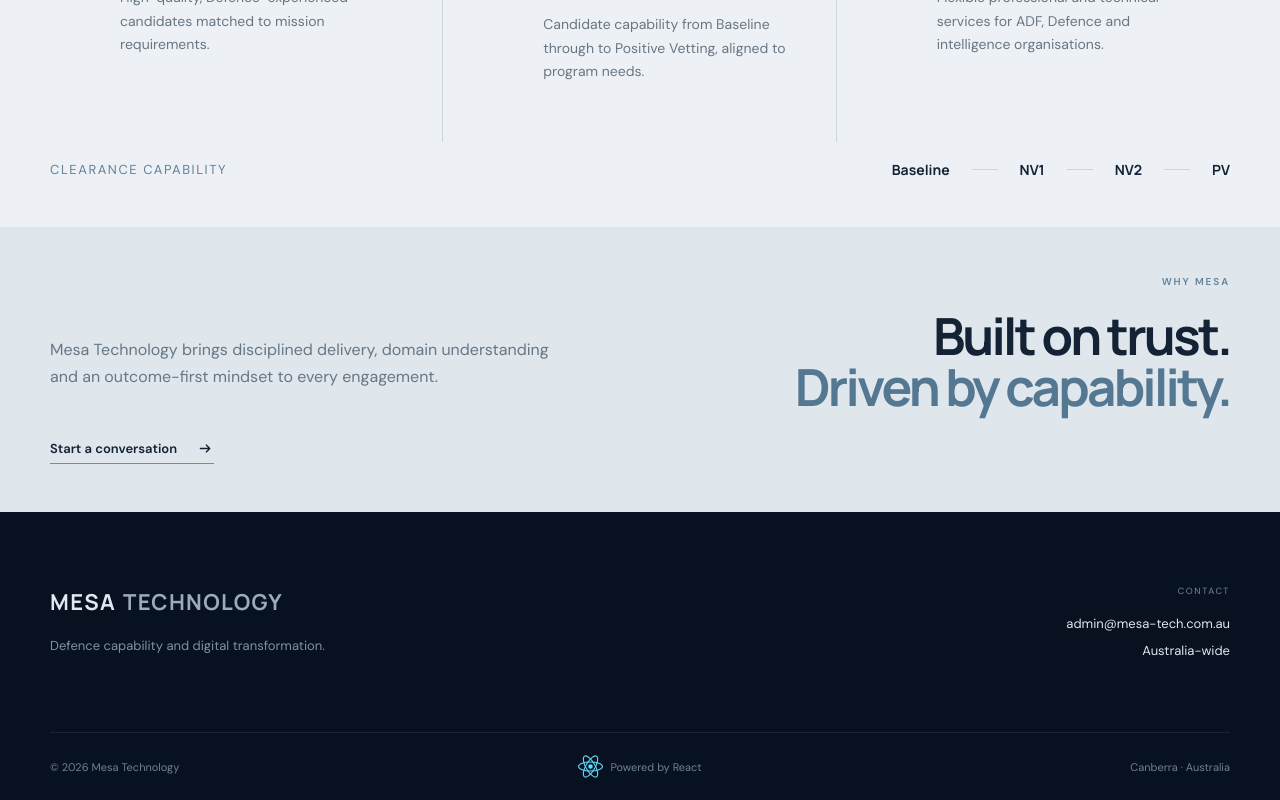
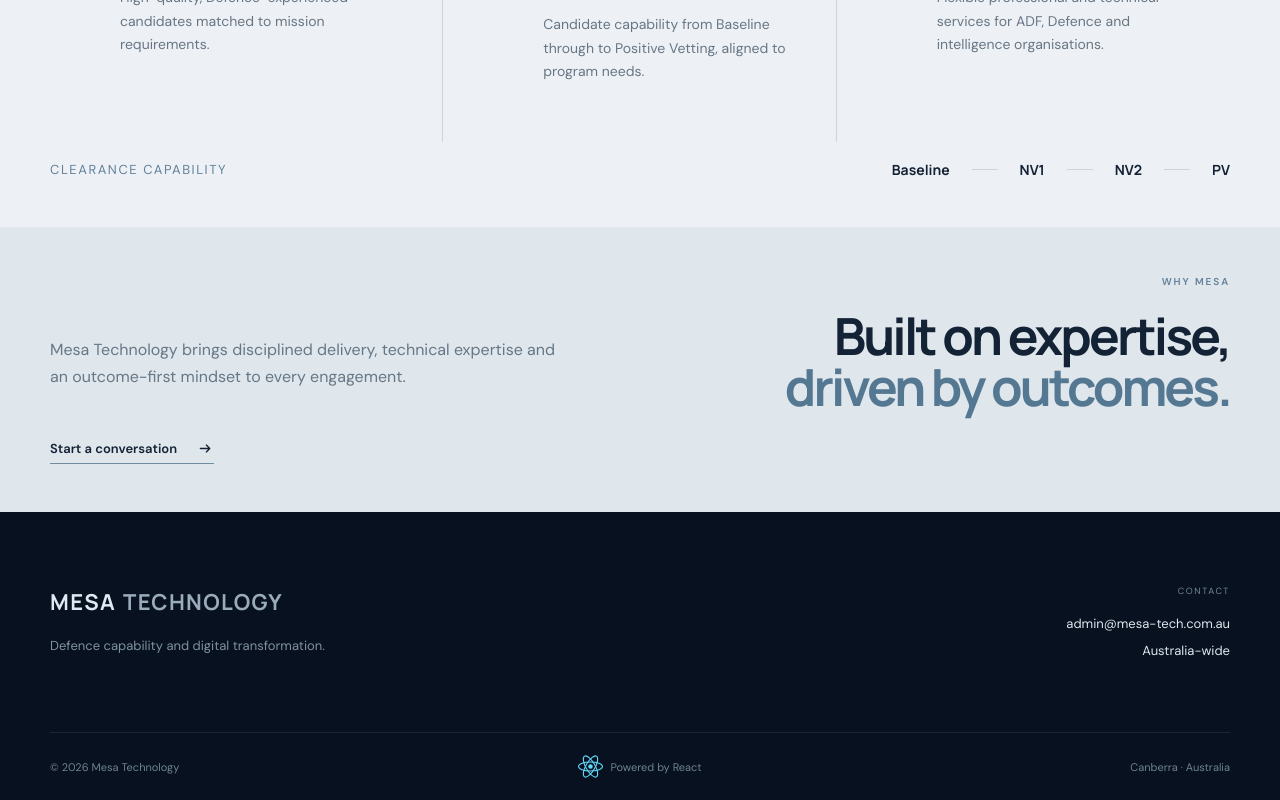
Before and after one commit to HuffingHorse/mesa-tech-site, a React (Vite) app: page / in a window 1280 px wide. Shown: the part 1567-2367 px from the top of the page. Built offline with nearby package versions, Linux system fonts and the light colour scheme.

Commit message:
More cosmetic fixes

```diff
--- a/src/App.jsx
+++ b/src/App.jsx
@@ -213,8 +213,8 @@ function App() {
         <section className="about" id="about">
           <div className="container about-inner">
             <span className="section-index">WHY MESA</span>
-            <h2>Built on trust.<br /><em>Driven by capability.</em></h2>
-            <p>Mesa Technology brings disciplined delivery, domain understanding and an outcome-first mindset to every engagement.</p>
+            <h2>Built on expertise,<br /><em>driven by outcomes.</em></h2>
+            <p>Mesa Technology brings disciplined delivery, technical expertise and an outcome-first mindset to every engagement.</p>
             <a className="text-link" href="#contact">Start a conversation <Arrow /></a>
           </div>
         </section>
```
